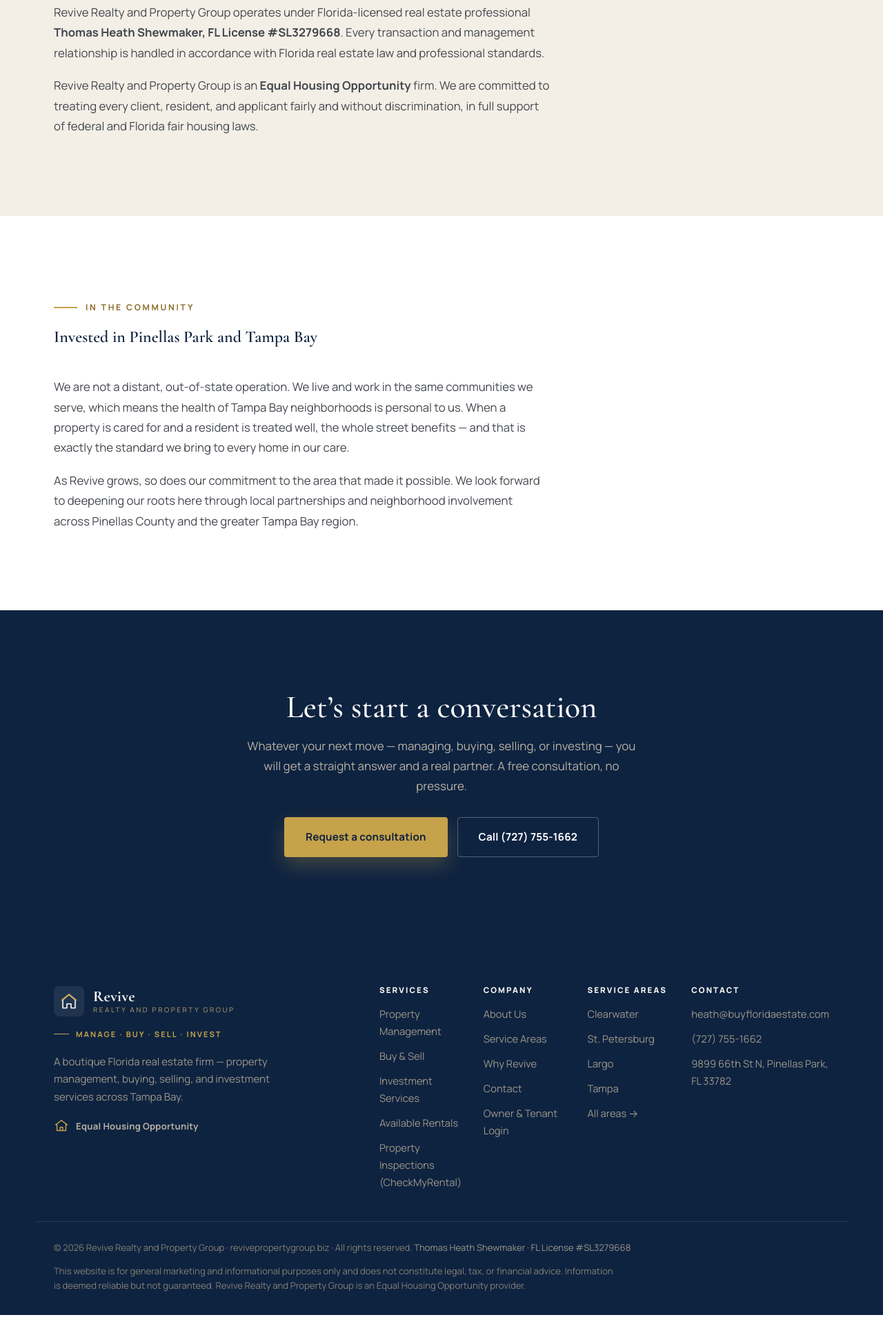
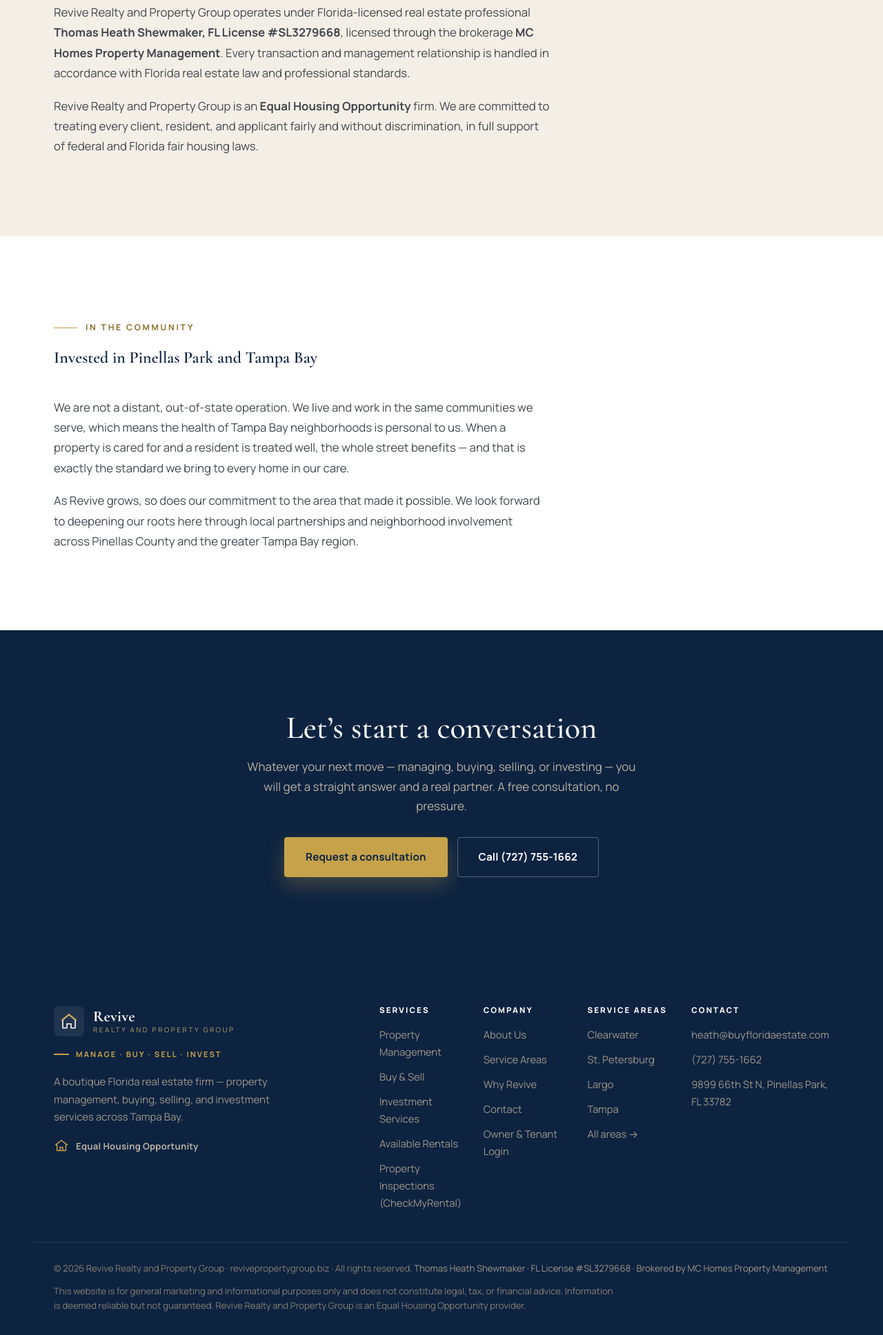
Before and after one commit to Real-Property-SistemAi/revive-property-group, a plain HTML site: page about.html in a window 1280 px wide. Shown: the part 3509-5445 px from the top of the page at 69% size. Before the commit the page ends 5416 px from the top, so only its background shows below. Drawn offline with nearby package versions, Linux system fonts and the light colour scheme.

Commit message:
Add broker disclosure: MC Homes Property Management (footer + About)

```diff
--- a/about.html
+++ b/about.html
@@ -211,8 +211,9 @@
         <div class="prose reveal" data-reveal>
           <p>
             Revive Realty and Property Group operates under Florida-licensed real estate professional
-            <strong>Thomas Heath Shewmaker, FL License #SL3279668</strong>. Every transaction and management
-            relationship is handled in accordance with Florida real estate law and professional standards.
+            <strong>Thomas Heath Shewmaker, FL License #SL3279668</strong>, licensed through the brokerage
+            <strong>MC Homes Property Management</strong>. Every transaction and management relationship is
+            handled in accordance with Florida real estate law and professional standards.
           </p>
           <p>
             Revive Realty and Property Group is an <strong>Equal Housing Opportunity</strong> firm. We are committed to
@@ -330,7 +331,7 @@
 
     <div class="container footer-bottom">
       <p>&copy; <span id="year">2026</span> Revive Realty and Property Group &middot; revivepropertygroup.biz &middot; All rights reserved.
-        <span class="license">Thomas Heath Shewmaker &middot; FL License #SL3279668</span>
+        <span class="license">Thomas Heath Shewmaker &middot; FL License #SL3279668 &middot; Brokered by MC Homes Property Management</span>
       </p>
       <p class="disclaimer">
         This website is for general marketing and informational purposes only and does not constitute legal,
```
Also changed, not shown: buy-sell.html (+1 -1 lines), clearwater.html (+1 -1 lines), contact.html (+1 -1 lines), dunedin.html (+1 -1 lines), index.html (+1 -1 lines), investment.html (+1 -1 lines), largo.html (+1 -1 lines), palm-harbor.html (+1 -1 lines), pinellas-park.html (+1 -1 lines), property-management.html (+1 -1 lines), safety-harbor.html (+1 -1 lines), seminole.html (+1 -1 lines), service-areas.html (+1 -1 lines), st-petersburg.html (+1 -1 lines), 1 more files.
